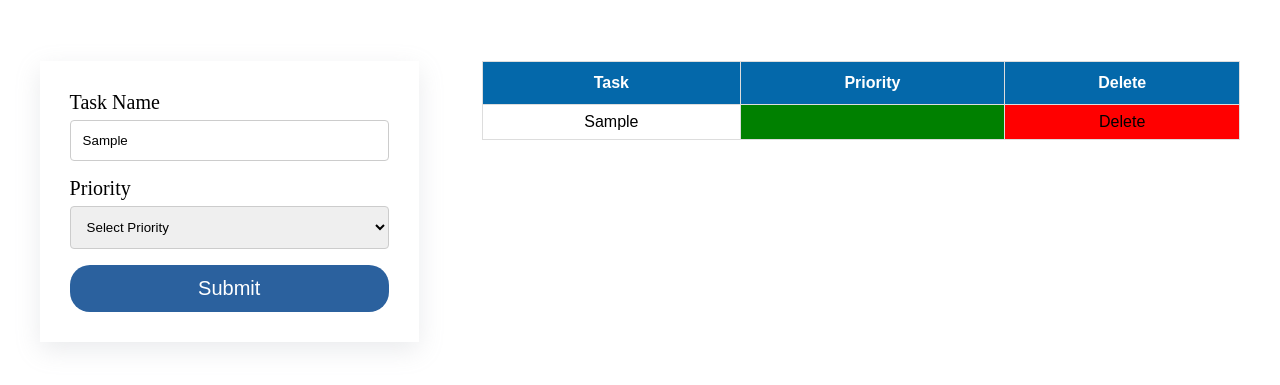
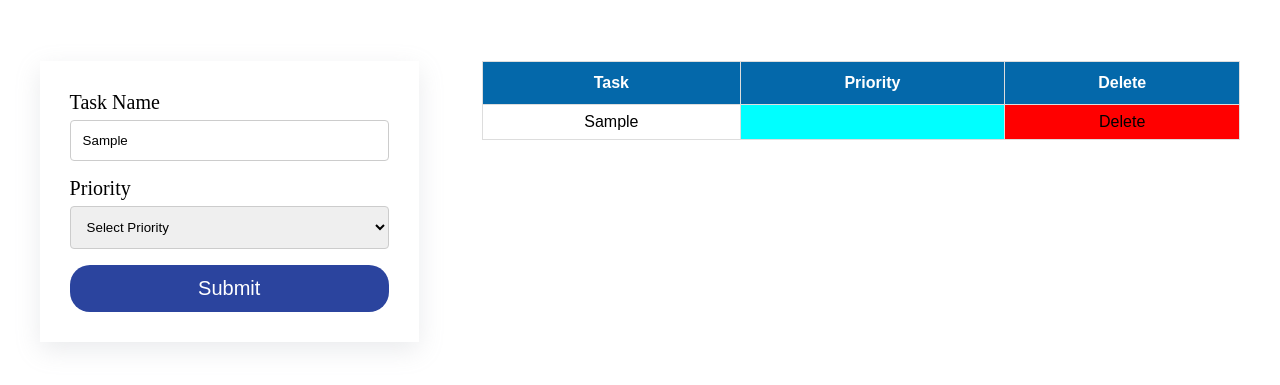
Before and after one commit to shreyasharma003/todo_list, a plain HTML site: page index.html in a window 1280 px wide. Both pictures are taken after typing "Sample" into the empty fields and a click on the input 229 px from the left and 401 px from the top of the page. Shown: the part 113-498 px from the top of the page. Drawn offline with Linux system fonts and the light colour scheme.

Commit message:
Updated some codes

```diff
--- a/index.css
+++ b/index.css
@@ -67,7 +67,7 @@ textarea {
 }
 
 input[type="submit"] {
-  background-color: #2b619e;
+  background-color: #2b449e;
   color: white;
   padding: 12px 20px;
   border: none;
--- a/index.js
+++ b/index.js
@@ -1,68 +1,3 @@
-// document.querySelector("form").addEventListener("submit", myTodo);
-
-// let todoArr;
-// if (localStorage.getItem("todoArr") == null) {
-//     todoArr = []
-// }
-// else {
-//    todoArr =  JSON.parse(localStorage.getItem("todoArr"))
-// }
-// displayTable(todoArr)
-
-// function myTodo() {
-//   event.preventDefault();
-//   var task = document.querySelector("#task").value;
-//   var priority = document.querySelector("#priority").value;
-
-//   let todoObj = {
-//     task,
-//     priority,
-//   };
-//     todoArr.push(todoObj);
-//     localStorage.setItem("todoArr",JSON.stringify(todoArr));
-
-//   displayTable(todoArr);
-// }
-
-// function displayTable(todoArr) {
-//   document.querySelector("tbody").innerHTML = "";
-//   todoArr.map(function (elem,index) {
-//     var tr = document.createElement("tr");
-//     var td1 = document.createElement("td");
-//     td1.innerText = elem.task;
-
-//     var td2 = document.createElement("td");
-//     td2.innerText = elem.priority;
-
-//     if (elem.priority == "High") {
-//       td2.style.backgroundColor = "red";
-//     } else {
-//       td2.style.backgroundColor = "green";
-//     }
-
-//       var td3 = document.createElement("td");
-//       td3.addEventListener("click", function(){
-//           //  event.target.parentNode.remove();
-//           rowremove(elem,index);
-//        });
-//     td3.innerText = "Delete";
-//     td3.style.backgroundColor = "red";
-
-//     tr.append(td1, td2, td3);
-//     document.querySelector("tbody").append(tr);
-//   });
-
-// }
-
-// function rowremove(elem, index) {
-//     todoArr.splice(index, 1)
-//     localStorage.setItem("todoArr",JSON.stringify(todoArr));
-//     displayTable(todoArr)
-
-// }
-
-
-
 let form = document.querySelector("form");
 form.addEventListener("submit", datafun);
 
@@ -80,7 +15,7 @@ function datafun() {
 
     arr.push(data_obj);
     display(arr);
-  // console.log(arr);
+
 }
 
 
@@ -95,9 +30,9 @@ function display(data) {
     let col2 = document.createElement("td");
     col2.innerText = el.preority;
     if (el.preority == "High") {
-      col2.style.backgroundColor = "red";
+      col2.style.backgroundColor = "orange";
     } else {
-      col2.style.backgroundColor = "green";
+      col2.style.backgroundColor = "cyan";
     }
 
       let col3 = document.createElement("td");
@@ -117,8 +52,3 @@ function del(index) {
     arr.splice(index, 1)
     display(arr)
 }
-
-
-// let ar = [1, 2, 3, 4, 5]
-// ar.splice(1, 2)
-// console.log(ar);
```
Also changed, not shown: index.html (+4 -4 lines), 1 other file.
